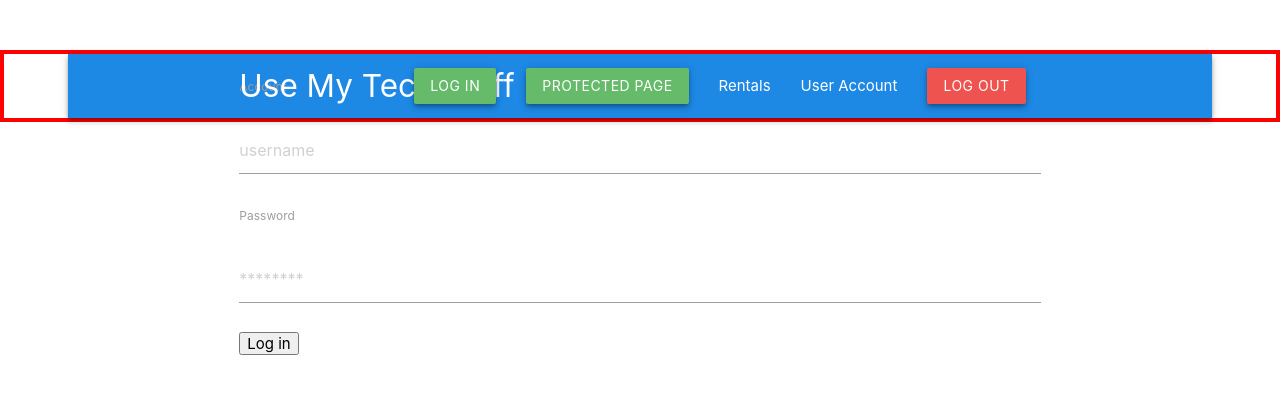
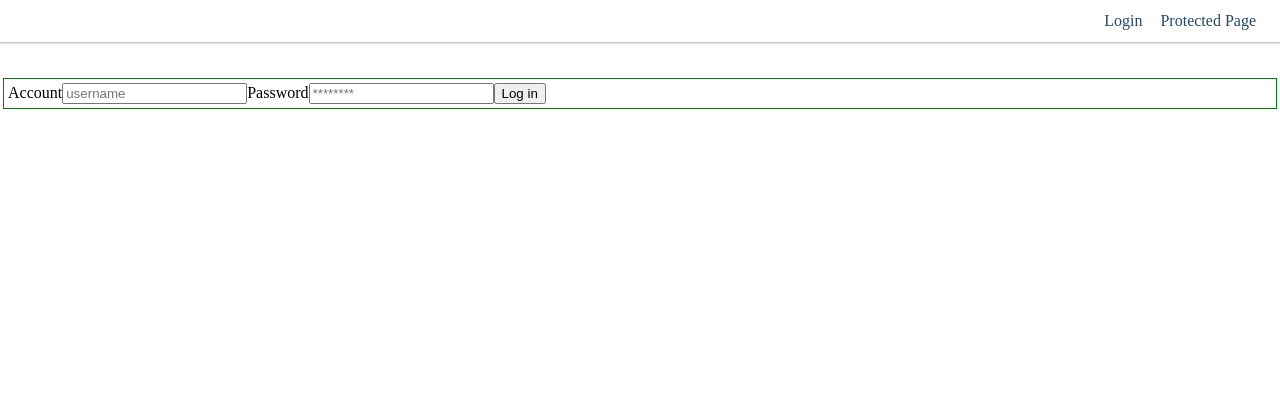
Before and after one commit to lambda-use-my-tech-stuff-built-week/UseMyTechStuff_FrontEnd, a React (Create React App) app in the folder usemytechstuff_frontend/: page /login in a window 1280 px wide. Shown: the top 394 px of the page. Built offline with nearby package versions, Linux system fonts and the light colour scheme.

Commit message:
resolved login issues, no errors, and restricted page only through login with valid user

```diff
--- a/usemytechstuff_frontend/public/index.html
+++ b/usemytechstuff_frontend/public/index.html
@@ -24,7 +24,9 @@
   <link href="https://fonts.googleapis.com/icon?family=Material+Icons" rel="stylesheet">
   <!--Import materialize.css-->
   <!-- Compiled and minified CSS -->
+  <!--
   <link rel="stylesheet" href="https://cdnjs.cloudflare.com/ajax/libs/materialize/1.0.0/css/materialize.min.css">
+  -->
   <title>Use My Tech Stuff</title>
 </head>
 
--- a/usemytechstuff_frontend/src/actions/index.js
+++ b/usemytechstuff_frontend/src/actions/index.js
@@ -21,6 +21,7 @@ export const login = creds => dispatch => {
   //    localStorage.setItem("token", res.data.payload);
       localStorage.setItem('token', res.data.token);        // added
       localStorage.setItem('user_id', res.data.user_id);    // breaks on blank login
+      dispatch({type: LOGIN_RESOLVED, payload: res.data})
     })
     .catch(err => {
       console.log("login err: ", err);
@@ -28,20 +29,20 @@ export const login = creds => dispatch => {
         localStorage.removeItem("token");
    //     localStorage.removeItem("user_id");
       }
-      dispatch({ type: LOGIN_RESOLVED });
+     //    dispatch({ type: LOGIN_RESOLVED });
+      dispatch({ type: ERROR});                       // JUST added
     });
 };
 
-/*
 export const getTech = () => dispatch => {
   dispatch({ type: FETCH_DATA_START });
   axios // NOTICE DIFFERENT ENDPOINT !!!!!
-    .get(`https://usemytechstuff.herokuapp.com/api/tech`)
+    .get(`https://usemytechstuff.herokuapp.com/api/tech`,
+      {headers: { Authorization: localStorage.getItem("token") }})
     .then(res => {
       console.log(" >>>>this is res  ", res);
       dispatch({
         type: FETCH_DATA_SUCCESS,
-        // payload: res.data.data
         payload: res.data
       });
     })
@@ -53,30 +54,3 @@ export const getTech = () => dispatch => {
       dispatch({ type: ERROR, payload: err.response });
     });
 };
-*/
-
-
-
-
-export const getTech = () => dispatch => {
-  dispatch({ type: FETCH_DATA_START });
-  axios // NOTICE DIFFERENT ENDPOINT !!!!!
-    .get(`https://usemytechstuff.herokuapp.com/api/tech`,
-      {headers: { Authorization: localStorage.getItem("token") }
-      })
-    .then(res => {
-      console.log(" >>>>this is res  ", res);
-      dispatch({
-        type: FETCH_DATA_SUCCESS,
-        // payload: res.data.data
-        payload: res.data
-      });
-    })
-    .catch(err => {
-      console.log(err.response);
-      if (err.response.status === 403) {
-        localStorage.removeItem("token");
-      }
-      dispatch({ type: ERROR, payload: err.response });
-    });
-};
--- a/usemytechstuff_frontend/src/components/App.css
+++ b/usemytechstuff_frontend/src/components/App.css
@@ -1,3 +1,5 @@
+/*
+
 .App {
   border: 4px solid red;
   margin: 50px auto;
@@ -7,3 +9,68 @@
   align-items: center;
   align-content: center;
 }
+
+
+*/
+
+.App {
+  text-align: center;
+}
+
+ul {
+  display: flex;
+  justify-content: flex-end;
+  margin: 0 0 36px;
+  padding: 12px;
+  box-shadow: 0 1px 3px rgba(0, 0, 0, 0.12), 0 1px 2px rgba(0, 0, 0, 0.24);
+}
+
+li {
+  list-style: none;
+  margin-right: 6px;
+  color: #204963;
+}
+
+a {
+  text-decoration: none;
+  padding: 6px;
+  color: #204963;
+}
+
+.title {
+  border: 1px solid pink;
+  width: 50%;
+  margin: 0 auto;
+}
+
+.friendContainer {
+  border: 2px solid red;
+  color: white;
+  background-color: ivory;
+  display: flex;
+  flex-direction: column;
+  align-items: center;
+  align-content: center;
+
+}
+
+.friendItem {
+  border: 1px solid blue;
+  display: flex;
+  flex-direction: column;
+  width: 50%;
+  align-items: center;
+  align-content: center;
+  justify-content: center;
+  margin: 2px auto;
+}
+
+h5, h6 {
+  padding: 4px;
+  margin: 0;
+}
+form {
+  border: 1px solid green;
+  padding: 4px;
+  margin: 3px;
+}
--- a/usemytechstuff_frontend/src/components/App.js
+++ b/usemytechstuff_frontend/src/components/App.js
@@ -4,10 +4,11 @@ import './App.css';
 
 
 import { BrowserRouter as Router, Route, Link } from "react-router-dom";
- import Login from "./Login";               // UNCOMMENTED
- import PrivateRoute from "./PrivateRoute"; // UNCOMMENTED
- import ItemList from './ItemList';         // UNCOMMENTED
-import NavBar from './layout/NavBar';
+import Login from "./Login";               // UNCOMMENTED
+import PrivateRoute from "./PrivateRoute"; // UNCOMMENTED
+// import ItemList from './ItemList';         // UNCOMMENTED
+//import NavBar from './layout/NavBar';
+// import SignUpForm from './SignUpForm';
 import TechItemlist from "./TechItemList";
 
 
@@ -45,13 +46,36 @@ import TechItemlist from "./TechItemList";
  */
 
 
+/*
+    <Router>
+      <div className="App">
+        <NavBar />
+      </div>
+    </Router>
+ */
+
+
+
 
 function App() {
   return (
     <Router>
       <div className="App">
-        <NavBar />
+        <ul>
+          <li>
+            <Link to="/login">Login</Link>
+          </li>
+          <li>
+            <Link to="/protected">Protected Page</Link>
+          </li>
+        </ul>
       </div>
+      <Route
+        path="/login"
+        // component={Login}
+        render={props => <Login {...props} isLoggingIn={false} />}
+      />
+      <PrivateRoute exact path="/protected" component={TechItemlist} />
     </Router>
   );
 }
--- a/usemytechstuff_frontend/src/components/Login.js
+++ b/usemytechstuff_frontend/src/components/Login.js
@@ -22,15 +22,18 @@ class Login extends React.Component {
 
   handleLogin = e => {
     e.preventDefault();
-    const {username, password} = this.state.credentials;
+   const {username, password} = this.state.credentials;
 
-    if(username && password) {
+ if(username && password) {
 
       this.props
         .login(this.state.credentials) //credentials returned
         // history updated
         .then(() => this.props.history.push("/protected"));
-    }
+    } else {
+    localStorage.removeItem("token");
+    localStorage.removeItem("user_id");
+ }
 
   };
 
@@ -70,7 +73,9 @@ class Login extends React.Component {
 
 const mapStateToProps = state => {
   return {
-    isLoggingIn: state.isLoggingIn
+    isLoggingIn: state.isLoggingIn,
+    username: state.username,
+
   };
 };
 
--- a/usemytechstuff_frontend/src/components/TechItemList.js
+++ b/usemytechstuff_frontend/src/components/TechItemList.js
@@ -54,7 +54,7 @@ class TechItemlist extends Component {
                  margin: "5px",
 
                }}     >
-            <h3> ID: {techItem.user_id} </h3>
+            <h3> Owner: {techItem.user} </h3>
             <h4 > Name: {techItem.name} </h4>
             <h4> Category: {techItem.category} </h4>
             <img
--- a/usemytechstuff_frontend/src/index.js
+++ b/usemytechstuff_frontend/src/index.js
@@ -34,5 +34,4 @@ ReactDOM.render(
   <Provider store={store}>
     <App />
   </Provider>,
-  //document.getElementById('root'));
   rootElement);
--- a/usemytechstuff_frontend/src/reducers/itemsReducer.js
+++ b/usemytechstuff_frontend/src/reducers/itemsReducer.js
@@ -10,8 +10,9 @@ import {
 
 const initialState = {
   techItems: [],                   // ADDED
-  user: {},                    // ADDED
+//  username: {},                    // ADDED
   user_id: '',               // ADDED
+  username: '',
   isLoggingIn: false,
   error: '',
   fetchingData: false,
@@ -30,8 +31,9 @@ export const itemsReducer = (state = initialState, action) => {
       return {
         ...state,
         isLoggingIn: false,
-
+        name: action.payload.name,            // ADDED
         user_id: action.payload.user_id,     // ADDED
+        username: action.payload.username            // ADDED
       };
     }
 
@@ -55,7 +57,8 @@ export const itemsReducer = (state = initialState, action) => {
     case ERROR:
       return {
         ...state,
-        error: action.payload
+        error: action.payload,
+
       };
     default:
       return state;
```
